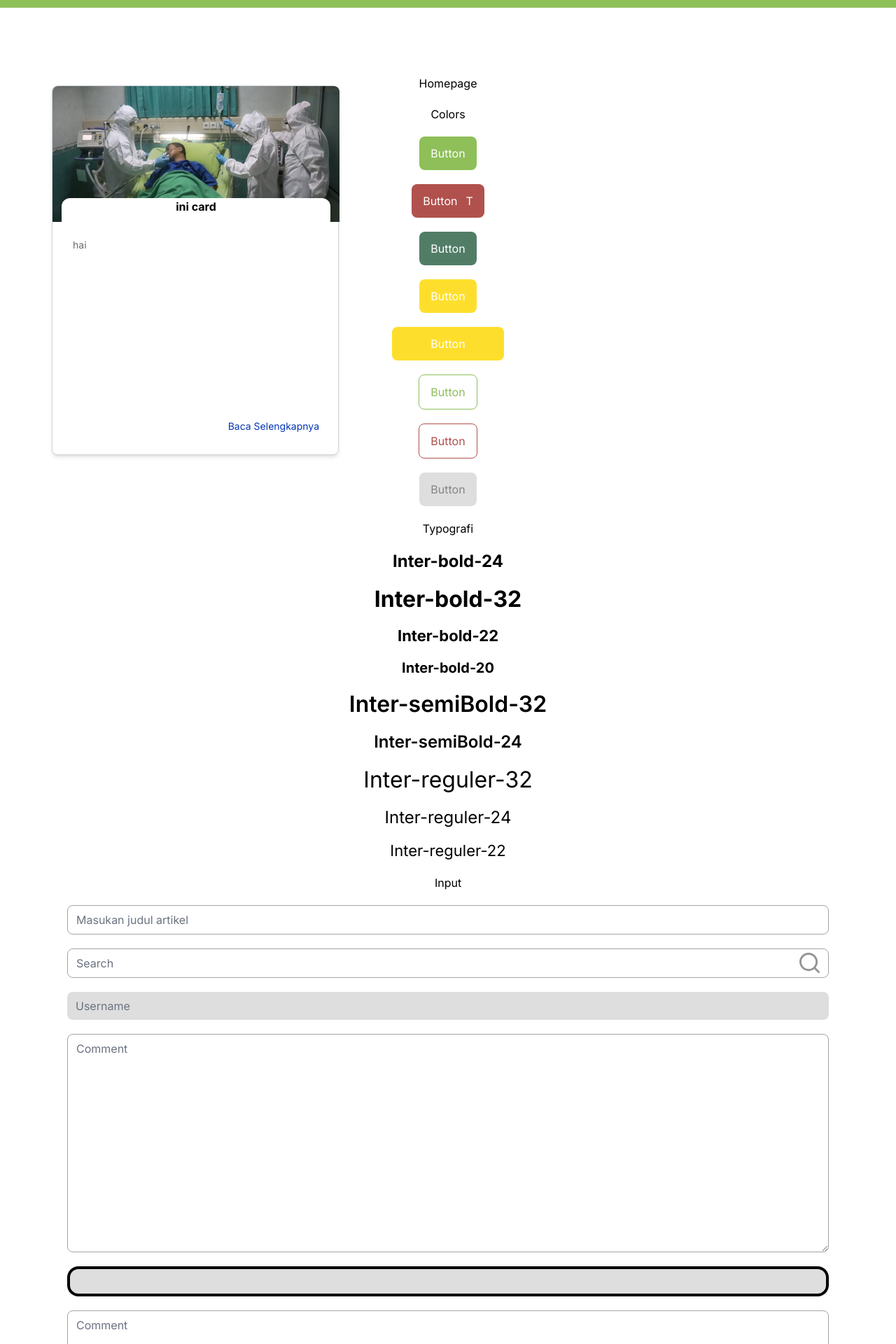
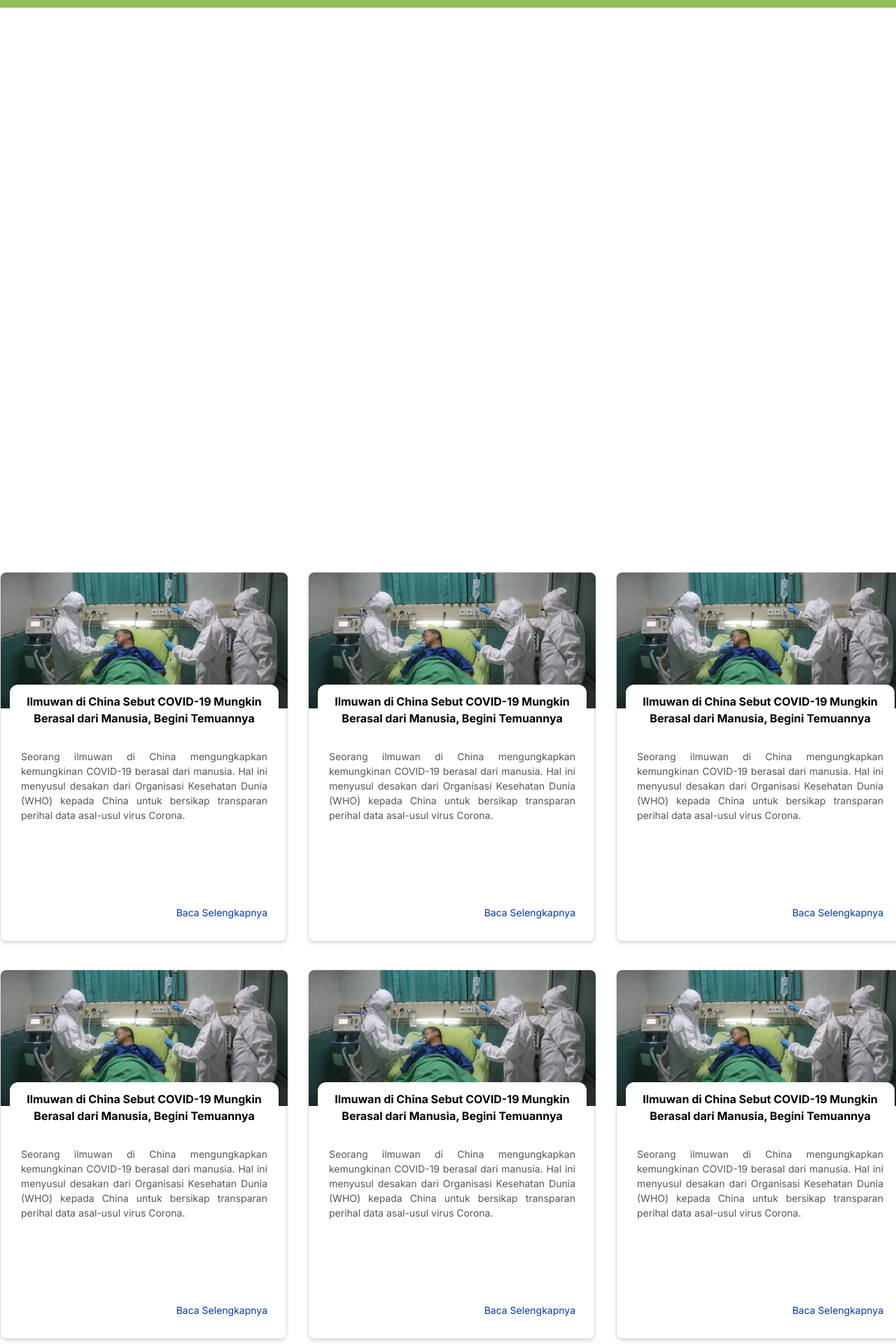
Before and after one commit to danargh/capstone-deploy-testing, a Next.js app: page / in a window 1280 px wide. Shown: the part 80-2000 px from the top of the page at 70% size. Built offline with nearby package versions, Linux system fonts and the light colour scheme.

Commit message:
feat: add home page

```diff
--- a/app/page.js
+++ b/app/page.js
@@ -1,62 +1,97 @@
 "use client"
-import { button_variants, text_variants_inter, input_variants } from "@/components/custom/custom";
-import Input from "@/components/forms/Input";
-import InputFile from "@/components/forms/input-file";
+import 'flowbite';
+
 import Card from "@/components/ui/Card";
+
+import heroImg from "../public/assets/images/hero.png"
+import hero2Img from "../public/assets/images/about-us-2-video.png"
+import hero3Img from "../public/assets/images/about-us-1.png"
 import detailArtikel from "../public/assets/images/detail-article.png"
-import Select from "@/components/forms/Select";
-import 'flowbite';
-import Radio from "@/components/forms/Radio";
-import InputSearch from "@/components/forms/input-search";
+
+import Image from 'next/image';
+import Pagination from "@/components/ui/Pagination";
+import { useState } from "react";
+
 export default function Home() {
-    const handleSelectedFile = (selectedFile) => {
-        console.log(selectedFile);
-    };
+
+    const [currentPage, setCurentPage] = useState(1);
+    const [postPerPage, setPostPerPage] = useState(12);
+
+    const lastPostIndex = currentPage * postPerPage;
+    const firstPostIndex = lastPostIndex - postPerPage;
     return (
-        <main className="flex min-h-screen flex-col items-center justify-between p-24 gap-5">
-            Homepage
-            <h2>Colors</h2>
-            <button className={button_variants()}>Button</button>
-            <button className={button_variants({ variant: "danger" })}>
-                Button<span>T</span>
-            </button>
-            <button className={button_variants({ variant: "success" })}>Button</button>
-            <button className={button_variants({ variant: "warning" })}>Button</button>
-            {/* <button className={button_variants({ variant: 'warning', intent: 'secondary' })}>Button</button> */}
-            <div className=" w-40">
-                <button className={button_variants({ variant: "warning", size: "full" })}>
-                    Button
-                </button>
+        <main className="flex min-h-screen flex-col items-center ">
+            <div id="default-carousel" className="relative w-full" data-carousel="slide">
+                {/* Carousel wrapper */}
+                <div className="relative h-[704px] overflow-hidden ">
+                    {/* Item 1 */}
+                    <div className="hidden duration-500  ease-in-out w-full   h-[704px]" data-carousel-item>
+                        <Image
+                            src={heroImg.src}
+                            fill={true}
+                            alt="hero-img"
+                        />
+                    </div>
+                    {/* Item 2 */}
+                    <div className="hidden duration-500 ease-in-out w-full h-[704px]" data-carousel-item>
+                        <Image
+                            src={hero2Img.src}
+                            fill={true}
+
+                            alt="hero-img"
+                        />
+                    </div>
+                    {/* Item 3 */}
+                    <div className="hidden duration-500  ease-in-out w-full h-[704px]" data-carousel-item>
+                        <Image
+                            src={hero3Img.src}
+                            fill={true}
+                            alt="hero-img"
+                        />
+                    </div>
+
+                </div>
+                {/* Slider indicators */}
+                <div className="absolute z-30 flex space-x-3 -translate-x-1/2 bottom-5 left-1/2">
+                    <button
+                        type="button"
+                        className="w-4 h-4 rounded-full"
+                        aria-current="true"
+                        aria-label="Slide 1"
+                        data-carousel-slide-to={0}
+                    />
+                    <button
+                        type="button"
+                        className="w-4 h-4 rounded-full"
+                        aria-current="false"
+                        aria-label="Slide 2"
+                        data-carousel-slide-to={1}
+                    />
+                    <button
+                        type="button"
+                        className="w-4 h-4 rounded-full"
+                        aria-current="false"
+                        aria-label="Slide 3"
+                        data-carousel-slide-to={2}
+                    />
+
+                </div>
+
             </div>
-            <button className={button_variants({ variant: "outline_primary" })}>Button</button>
-            <button className={button_variants({ variant: "outline_danger" })}>Button</button>
-            <button className={button_variants({ variant: "disable" })}>Button</button>
-            <h2>Typografi</h2>
-            <p className={text_variants_inter({ variant: "inter_24_bold" })}>Inter-bold-24</p>
-            <p className={text_variants_inter({ variant: "inter_32_bold" })}>Inter-bold-32</p>
-            <p className={text_variants_inter({ variant: "inter_22_bold" })}>Inter-bold-22</p>
-            <p className={text_variants_inter({ variant: "inter_20_bold" })}>Inter-bold-20</p>
-            <p className={text_variants_inter({ variant: "inter_32_semiBold" })}>Inter-semiBold-32</p>
-            <p className={text_variants_inter({ variant: "inter_24_semiBold" })}>Inter-semiBold-24</p>
-            <p className={text_variants_inter({ variant: "inter_32_reguler" })}>Inter-reguler-32</p>
-            <p className={text_variants_inter({ variant: "inter_24_reguler" })}>Inter-reguler-24</p>
-            <p className={text_variants_inter({ variant: "inter_22_reguler" })}>Inter-reguler-22</p>
-
-            <p>Input</p>
-            <Input className={input_variants()} type="text" placeholder="Masukan judul artikel" />
-            <InputSearch />
-            <Input className={input_variants({ variant: "dokter_login" })} type="text" placeholder="Username" />
-            <textarea className={input_variants({ variant: "textarea" })} placeholder="Comment" />
-            <Input className={input_variants({ variant: "chat_text" })} type="text" />
-            <textarea className={input_variants({ variant: "chat_textarea" })} placeholder="Comment" />
-            <Input className={input_variants({ variant: "detail_artikel" })} type="text" placeholder="Masukan judul artikel" />
+            <div className="grid grid-cols-3 gap-10 mt-[102px]">
+                {Array(15).fill(<Card images={detailArtikel} title="Ilmuwan di China Sebut COVID-19 Mungkin Berasal dari Manusia, Begini Temuannya
+          " description="Seorang ilmuwan di China mengungkapkan kemungkinan COVID-19 berasal dari manusia. Hal ini menyusul desakan dari Organisasi Kesehatan Dunia (WHO) kepada China untuk bersikap transparan perihal data asal-usul virus Corona." href="www.google.com" />).slice(firstPostIndex, lastPostIndex)}
 
 
-            <InputFile handleSelectedFile={handleSelectedFile} />
-            <Card images={detailArtikel} description="hai" title="ini card" href="www.google.com" />
-            <Select />
-            <Input className={input_variants({ variant: "contact_us" })} type="text" placeholder="Masukan judul artikel" />
-            <Radio />
+            </div>
+            <div className="flex justify-center mb-36">
+                <Pagination
+                    totalPosts={15}
+                    postPerPage={postPerPage}
+                    setCurrentPage={setCurentPage}
+                    currentPage={currentPage}
+                />
+            </div>
         </main>
     )
 }
--- a/components/ui/Card.js
+++ b/components/ui/Card.js
@@ -6,16 +6,16 @@ import Link from "next/link";
 export default function Card({ images, title, description, href }) {
     return (
         <>
-            <div className="flex flex-col items-start isolation-auto absolute w-[410px] h-[528px] left-[74px] top-[202px] bg-neutral-0 shadow-md rounded-lg border border-gray-300">
+            <div className="flex flex-col items-start isolation-auto  w-[410px] h-[528px]  bg-neutral-0 shadow-md rounded-lg border border-neutral-40">
                 <div className="w-[410px] h-[256px] rounded-t-lg  overflow-hidden">
                     <Image src={images} alt="Title" width={410} height={256} />
                 </div>
                 <div className="flex flex-col items-center w-[410px] h-[248px]">
                     <div className="flex w-96 h-fit items-center justify-center px-4 -mt-24 bg-neutral-0 rounded-t-xl">
-                        <p className="font-inter text-center text- font-bold text-neutral-900">{title}</p>
+                        <p className="pt-3 font-inter text-center text- font-bold text-neutral-900">{title}</p>
                     </div>
                     <div className="flex w-96 h-fit items-start justify-start px-4 py-8 bg-neutral-0 rounded-none">
-                        <p className="font-inter text-justify text-[14px] font-normal text-[#6C6C6C]">
+                        <p className="font-inter text-justify text-[14px] font-normal text-neutral-300">
                             {description}
                         </p>
                     </div>
--- /dev/null
+++ b/components/ui/Pagination.js
@@ -0,0 +1,26 @@
+const Pagination = ({ totalPosts, postPerPage, currentPage, setCurrentPage }) => {
+    let pages = [];
+    for (let i = 1; i <= Math.ceil(totalPosts / postPerPage); i++) {
+        pages.push(i);
+    }
+
+    return (
+        <div>
+            {pages.map((page, index) => {
+                const isActive = page === currentPage;
+                return (
+                    <button
+                        key={index}
+                        className={`border-web-green-100 m-5 w-[84px] h-[59px] justify-center items-center text-xl font-medium border rounded-md ${isActive ? 'bg-web-green-300 text-neutral-0' : 'text-web-green-300 hover:bg-web-green-300 hover:text-neutral-0'}`}
+
+                        onClick={() => setCurrentPage(page)}
+                    >
+                        {page}
+                    </button>
+                );
+            })}
+        </div>
+    );
+};
+
+export default Pagination;
```
